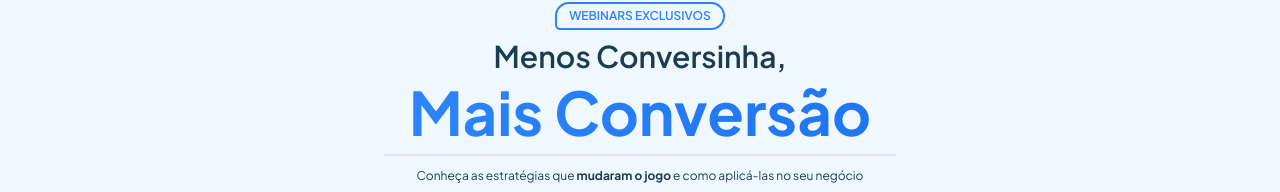
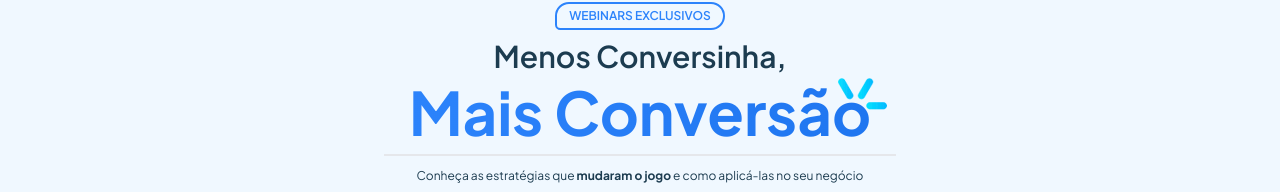
Before and after one commit to trelcray/landing-page-challenge, a Next.js app: page / in a window 1280 px wide. Shown: the part 156-348 px from the top of the page. Built offline with nearby package versions, Linux system fonts and the light colour scheme.

Commit message:
style: updated the styles

```diff
--- a/src/components/banner.tsx
+++ b/src/components/banner.tsx
@@ -1,4 +1,8 @@
 import { FC } from "react";
+
+import Image from "next/image";
+
+import Header from "@/assets/header.svg";
 
 import { Button } from "./ui/button";
 
@@ -24,12 +28,15 @@ export const Banner: FC = ({}) => {
       <h2 className="text-xl font-semibold text-gray-800 sm:text-3xl">
         Menos Conversinha,
       </h2>
-      <h1
-        className="bg-gradient-to-r from-blue-400 via-45% to-blue-500
+      <div className="relative">
+        <Image src={Header} alt="icon" className="absolute -right-4 -top-1" />
+        <h1
+          className="bg-gradient-to-r from-blue-400 via-45% to-blue-500
         bg-clip-text text-4xl font-bold text-transparent sm:text-6xl"
-      >
-        Mais Conversão
-      </h1>
+        >
+          Mais Conversão
+        </h1>
+      </div>
       <span className="my-1 w-full border sm:w-[32rem] " />
       <p className="text-center text-xs font-normal text-gray-800">
         Conheça as estratégias que <strong>mudaram o jogo</strong> e como
```
